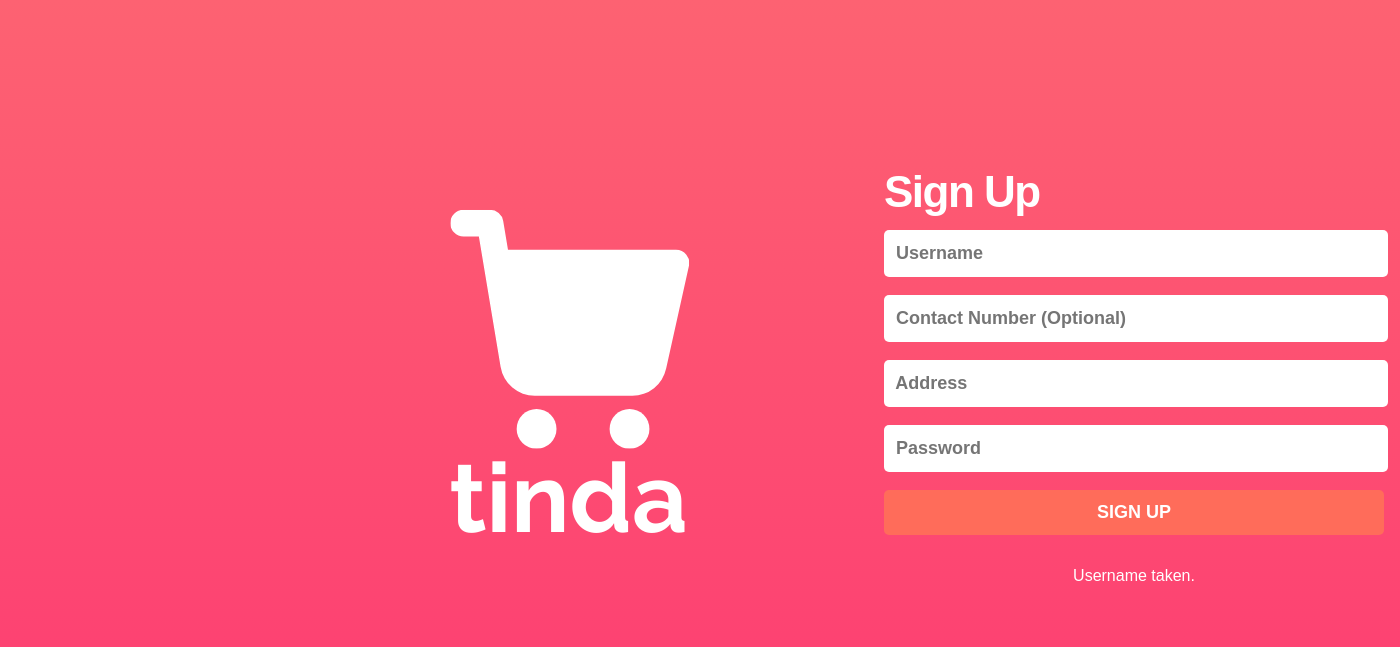
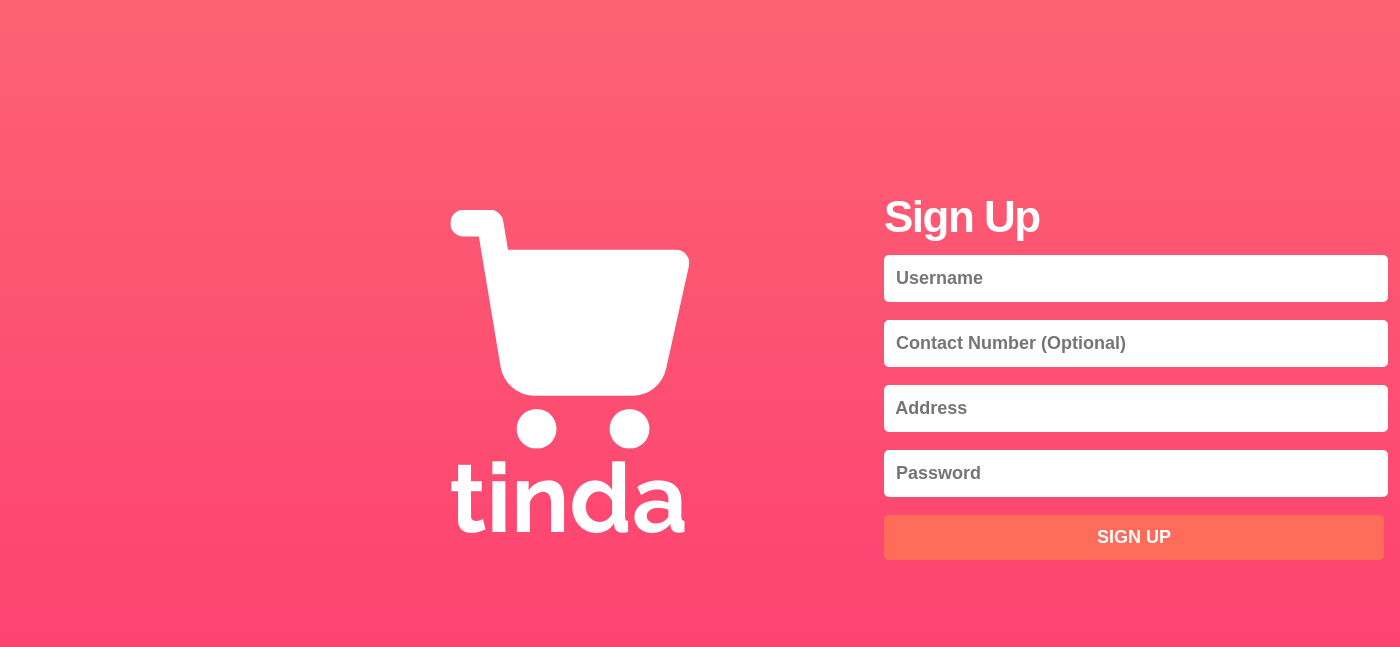
Before and after one commit to TristanDBioC/StoreProjekt, a PHP site: page /signup.php in a window 1400 px wide. Shown: the top 647 px of the page. Run offline with PHP 8.4, Linux system fonts and the light colour scheme.

Commit message:
finished signup

```diff
--- a/public/signup.php
+++ b/public/signup.php
@@ -10,33 +10,6 @@
     <link rel="stylesheet" href="stylesheets/signup.css">
 </head>
 <body>
-    <div class="wrap">
-    <div class="icon">
-        <img src="resources/images/6.png" alt="Tinda Logo">
-    </div>
-    <div class="signupform">
-            <h1 class="title">Sign Up</h1>
-        <div class="inputs">
-            <form method="POST" action="">
-                <input type="text" name="username" id="em" placeholder="  Username" pattern="^[\S]{1,16}$" title="Up to 16 characters, no spaces.">
-                <input type="text" name="contactnum" id="cn" placeholder="  Contact Number (Optional)" pattern="^[0-9]+$">
-                <input type="text" name="address" id="ad" placeholder="  Address">
-                <input type="password" name="pw" id="pw" placeholder="  Password" pattern="^(?=.*\d)(?=.*[A-Z]).{8,}$" title="Requires 1 capital letter, 1 number, and is at least 8 characters long.">
-                <input type="submit" name="submit" value="SIGN UP">
-
-                <div class="err"><p>Username taken.</p></div>
-
-                <?php
-                    function displayError() {
-                        echo "<p class='err'>Username taken.</p>";
-                    }
-                ?>
-            </form>
-        </div>
-
-    </div>
-    </div>
-
     <?php
         if($_SERVER["REQUEST_METHOD"] == "POST") {
             verifyUser();
@@ -90,6 +63,30 @@
         }
 
     ?>
+    <div class="wrap">
+    <div class="icon">
+        <img src="resources/images/6.png" alt="Tinda Logo">
+    </div>
+    <div class="signupform">
+            <h1 class="title">Sign Up</h1>
+        <div class="inputs">
+            <form method="POST" action="">
+                <input type="text" name="username" id="em" placeholder="  Username" pattern="^[\S]{1,16}$" title="Up to 16 characters, no spaces.">
+                <input type="text" name="contactnum" id="cn" placeholder="  Contact Number (Optional)" pattern="^[0-9]+$">
+                <input type="text" name="address" id="ad" placeholder="  Address">
+                <input type="password" name="pw" id="pw" placeholder="  Password" pattern="^(?=.*\d)(?=.*[A-Z]).{8,}$" title="Requires 1 capital letter, 1 number, and is at least 8 characters long.">
+                <input type="submit" name="submit" value="SIGN UP">
 
+
+                <?php
+                    function displayError() {
+                        echo "<div class='err'><p>Username is taken!</p></div>";
+                    }
+                ?>
+            </form>
+        </div>
+
+    </div>
+    </div>
 </body>
 </html>
--- a/public/stylesheets/signup.css
+++ b/public/stylesheets/signup.css
@@ -41,9 +41,10 @@
 }
 
 .err {
-    color: white;
+    position: absolute;
+    width: fit-content;
+    margin-top: 43em;
+    margin-left: 67.12em;
 
-    width: fit-content;
-    margin: auto;
-    margin-top: 2em;
+    font-weight: bold;
 }
```
